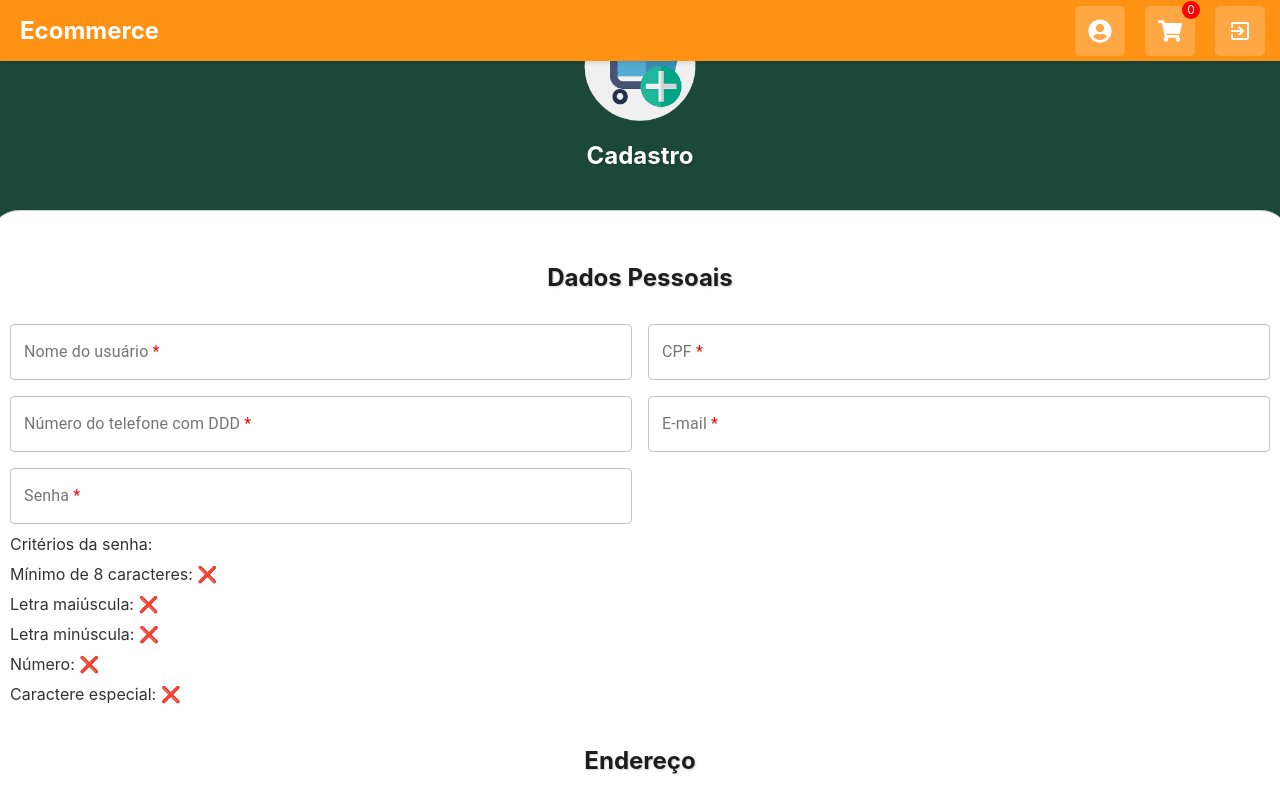
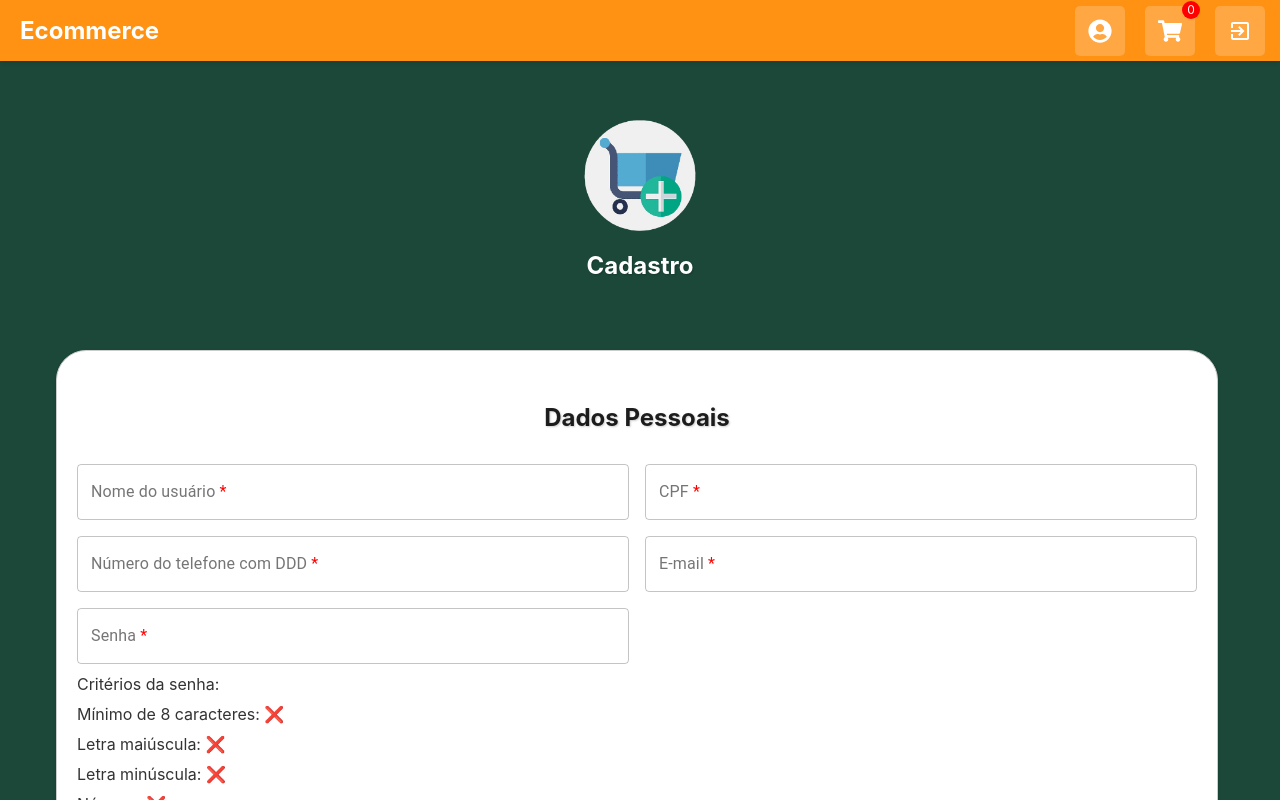
Before and after one commit to JoseDanielF/ecommerce, a React (Create React App) app in the folder web/: page /register in a window 1280 px wide. Shown: the top 800 px of the page. Built offline with nearby package versions, Linux system fonts and the light colour scheme.

Commit message:
atualizado css da tela de registro

```diff
--- a/web/src/Pages/Register/Register.module.css
+++ b/web/src/Pages/Register/Register.module.css
@@ -2,11 +2,10 @@
   background-color: #1C4839;
   color: white;
   min-height: 100vh;
+  padding: 0 80px 40px;
+  box-sizing: border-box;
   display: flex;
   flex-direction: column;
-  justify-content: center;
-  align-items: center;
-  padding: 10px;
 }
 
 .title {
@@ -16,11 +15,12 @@
 
 .paper {
   padding: 20px;
-  margin: 20px;
   border: 1px solid #ccc;
   border-radius: 30px !important;
   width: 100%;
+  margin-left: -24px;
 }
+
 
 .passwordCriteria {
   margin-bottom: 10px;
@@ -28,10 +28,13 @@
 }
 
 .registerHeader {
+  margin: 60px auto;
   display: flex;
   flex-direction: column;
+  justify-content: center;
   align-items: center;
-  margin-bottom: 10px;
+  width: 100%;
+  margin-top: 120px;
 }
 
 .registerHeader .logo {
```
